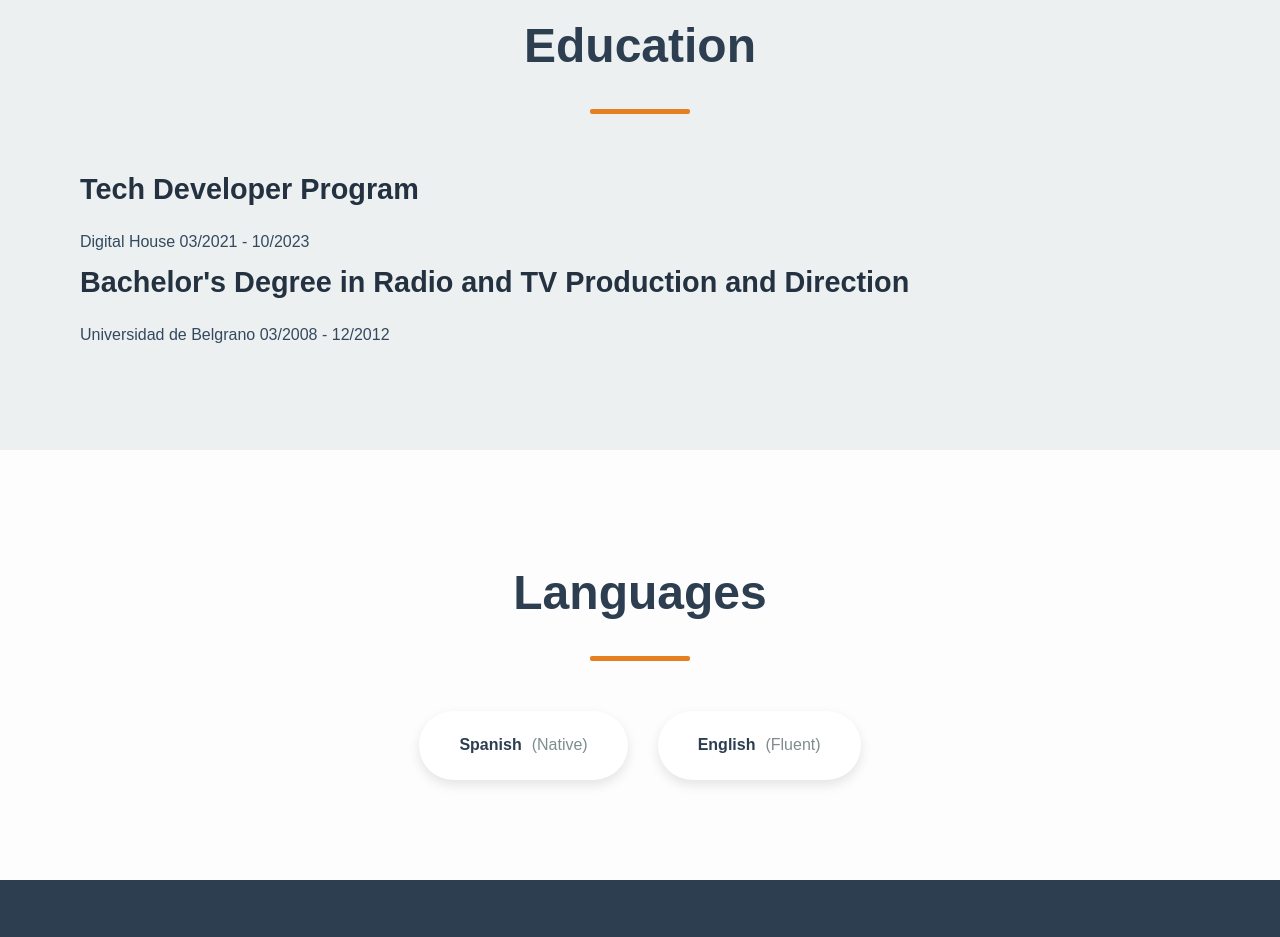
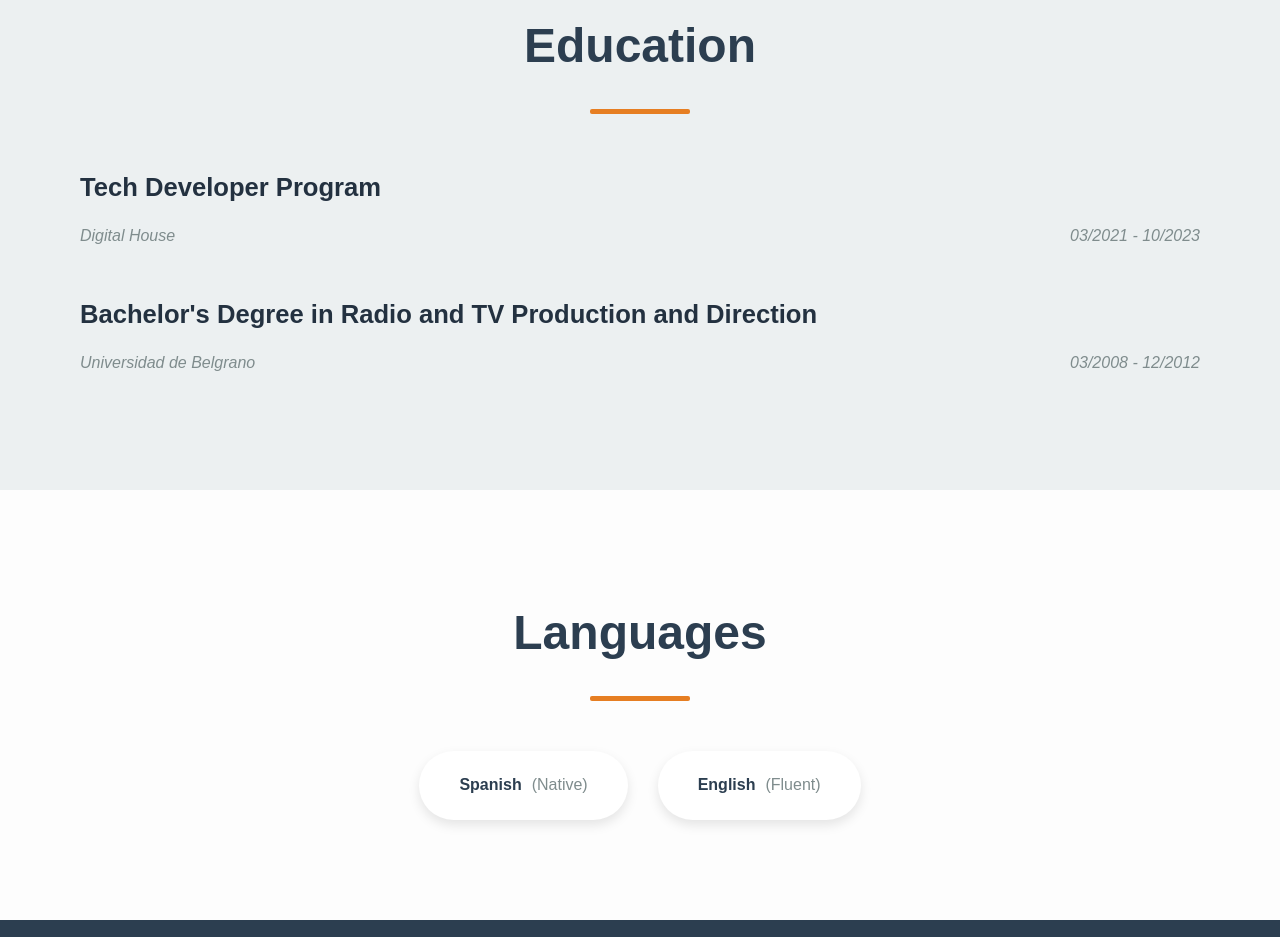
Before and after one commit to martomarzo/personalwebsite, a plain HTML site: page index.html in a window 1280 px wide. Shown: the part 5190-6127 px from the top of the page. Drawn offline with Linux system fonts and the light colour scheme; no server answers.

Commit message:
fixed education styles

```diff
--- a/styles.css
+++ b/styles.css
@@ -271,6 +271,25 @@ body {
   transition: width 0.9s ease-out;
 }
 
+.page-portfolio .education-item {
+  margin-bottom: 40px;
+}
+
+.page-portfolio .education-item:last-child {
+  margin-bottom: 0;
+}
+
+.page-portfolio .education-item h3 {
+  font-size: 1.6rem;
+}
+
+.page-portfolio .education-info {
+  display: flex;
+  justify-content: space-between;
+  color: var(--text-light);
+  margin-bottom: 12px;
+  font-style: italic;}
+
 .page-portfolio .projects-container {
   display: grid;
   grid-template-columns: repeat(auto-fill, minmax(350px, 1fr));
```
